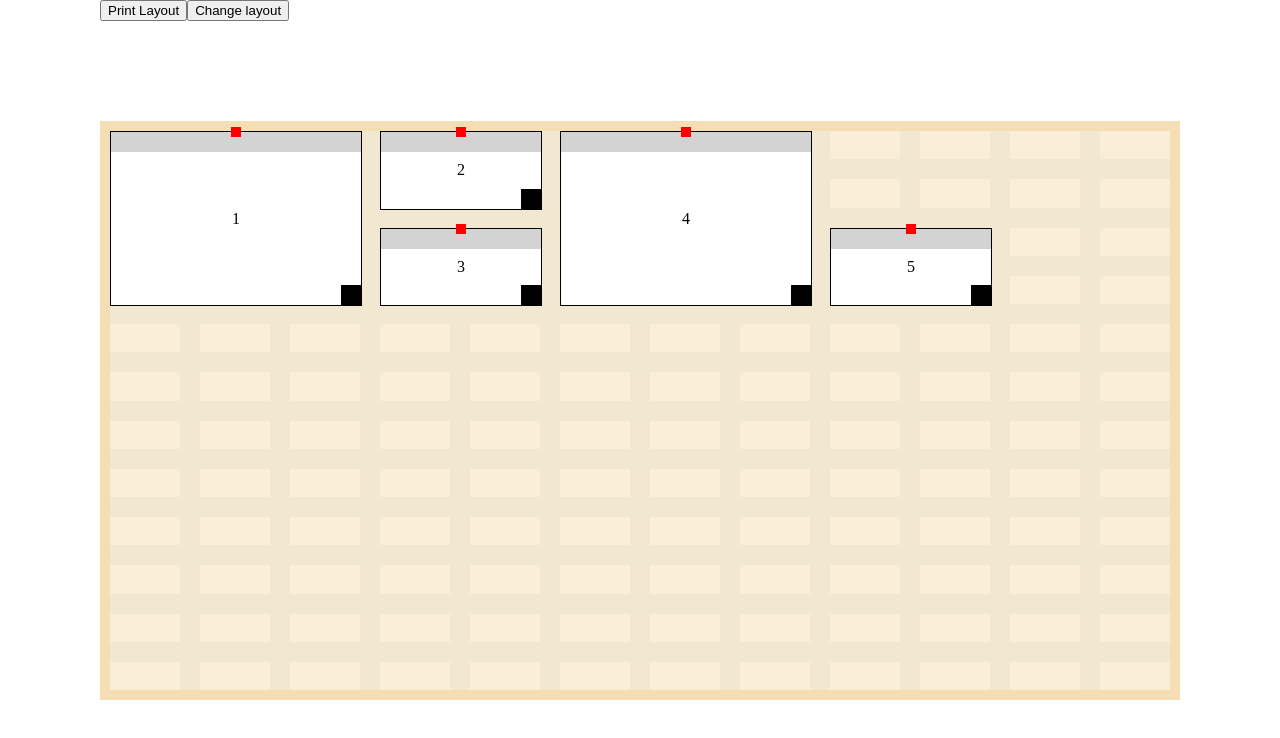
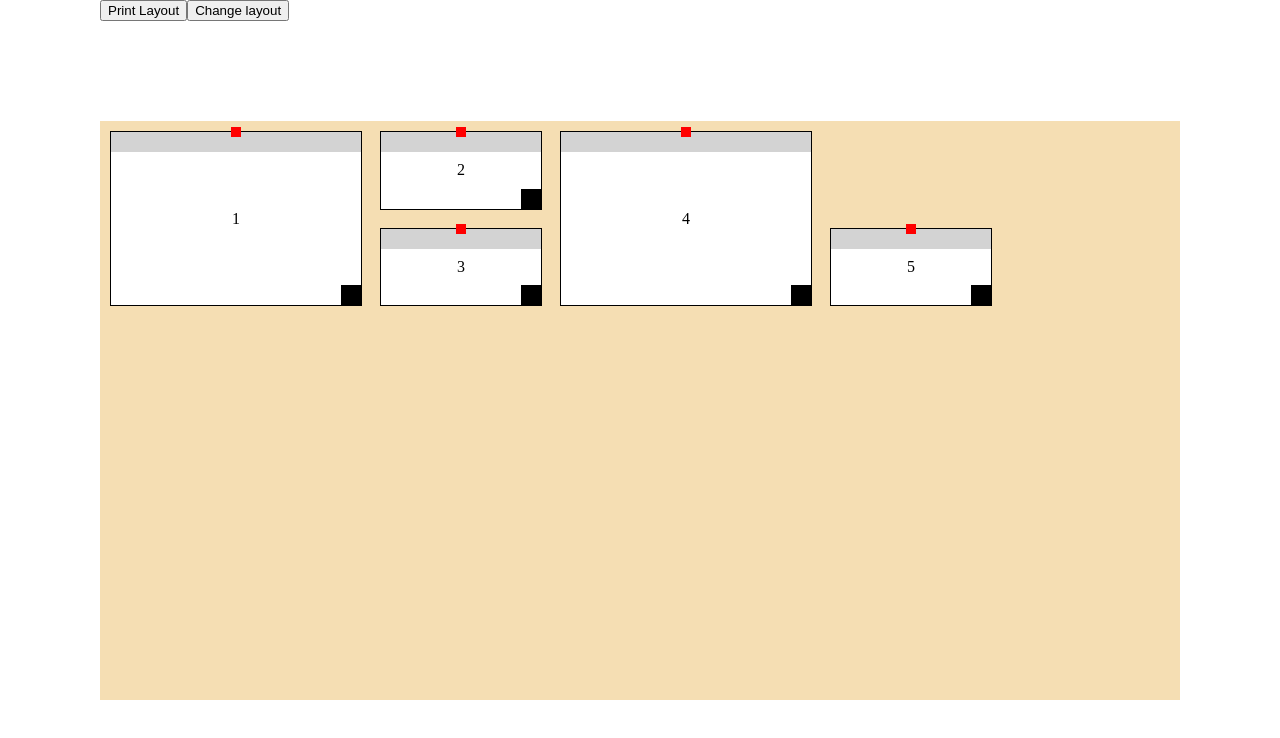
Before and after one commit to CodeBulletin/React-RG, a React (Vite) app: page / in a window 1280 px wide. Shown: the top 738 px of the page. Built offline with nearby package versions, Linux system fonts and the light colour scheme.

Commit message:
bug fixes

```diff
--- a/src/Components/Grid.tsx
+++ b/src/Components/Grid.tsx
@@ -13,7 +13,6 @@ import React, {
   isValidElement,
   cloneElement,
 } from "react";
-import GridSlots from "./GridSlots";
 import Placeholder from "./Placeholder";
 import "./Grid.css";
 import {
@@ -139,20 +138,10 @@ export const Grid = forwardRef((props: GridProps, ref: React.Ref<GridRef>) => {
             (props.padding ?? 0) * 2 -
             (currentRows - 1) * currentGap) /
           currentRows;
-        const newRows = Math.max(
-          currentRows,
-          Math.floor(
-            (containerRect.height + currentGap - 2 * (props.padding ?? 0)) / (currentRowHeight + currentGap)
-          )
-        );
-
-
-        console.log(newRows);
 
         setState((prevState) => {
           if (
             prevState.width !== clientRect.width ||
-            prevState.rows !== newRows ||
             prevState.top !== clientRect.top ||
             prevState.left !== clientRect.left ||
             prevState.rowsHeight !== currentRowHeight
@@ -161,7 +150,6 @@ export const Grid = forwardRef((props: GridProps, ref: React.Ref<GridRef>) => {
               ...prevState,
               rowsHeight: currentRowHeight,
               width: clientRect.width,
-              rows: newRows,
               top: clientRect.top,
               left: clientRect.left,
             };
@@ -280,6 +268,7 @@ export const Grid = forwardRef((props: GridProps, ref: React.Ref<GridRef>) => {
       rect: rect,
       setRect: memoizedSetRect,
       setRender: memoizedRender,
+      conatinerRef: containeref
     };
   }, [
     state,
@@ -291,10 +280,6 @@ export const Grid = forwardRef((props: GridProps, ref: React.Ref<GridRef>) => {
     memoizedSetChanging,
     memoizedSetRect,
   ]);
-
-  const height = Math.max(
-    ...getCurrentLayout(widgetRefs).map((i) => i.y + i.h)
-  );
 
   return (
     <div
@@ -337,7 +322,6 @@ export const Grid = forwardRef((props: GridProps, ref: React.Ref<GridRef>) => {
                   return child;
                 })}
             </div>
-            {props.showSlots && <GridSlots />}
             {props.showPlaceholder && <Placeholder />}
           </>
         )}
--- a/src/Components/GridSlots.tsx
+++ /dev/null
@@ -1,56 +0,0 @@
-import React from "react";
-import { useGridContext } from "./Grid";
-
-const GridSlots = () => {
-  const gridContext = useGridContext();
-  const { cols, rowHeight, colWidth, gap, rows } = gridContext;
-  const [cells, setCells] = React.useState<number[]>([]);
-
-  React.useEffect(() => {
-    if (rows == 0) return;
-    const newCells = [];
-    for (let i = 0; i < rows * cols; i++) {
-      newCells.push(i);
-    }
-    setCells(newCells);
-  }, [rows, cols]);
-
-  return (
-    <div
-      style={{
-        position: "absolute",
-      }}
-    >
-      <div
-        className="GridLines-container"
-        style={{
-          width: colWidth * cols + (cols - 1) * gap,
-          display: "grid",
-          gridTemplateColumns: `repeat(${cols}, 1fr)`,
-          gap: `${gap}px`,
-          pointerEvents: "none",
-          zIndex: 0,
-          backgroundColor: "#f0f0f0",
-          gridAutoRows: `${rowHeight || 100}px`,
-          opacity: 0.5,
-        }}
-      >
-        {cells.map((cell) => (
-          <div
-            key={cell}
-            className="GridLines-cell"
-            style={{
-              height: rowHeight,
-              backgroundColor: "#fff",
-              display: "flex",
-              alignItems: "center",
-              justifyContent: "center",
-            }}
-          ></div>
-        ))}
-      </div>
-    </div>
-  );
-};
-
-export default GridSlots;
--- a/src/Components/types.d.ts
+++ b/src/Components/types.d.ts
@@ -157,5 +157,6 @@ export type GridContextType = {
   setChanging: (val: number | string) => void;
   rect: Rect;
   setRect: (rect: Rect) => void;
-  setRender: (fn: RenderFunction) => void
+  setRender: (fn: RenderFunction) => void;
+  conatinerRef: React.RefObject<HTMLDivElement | null>
 };
```
